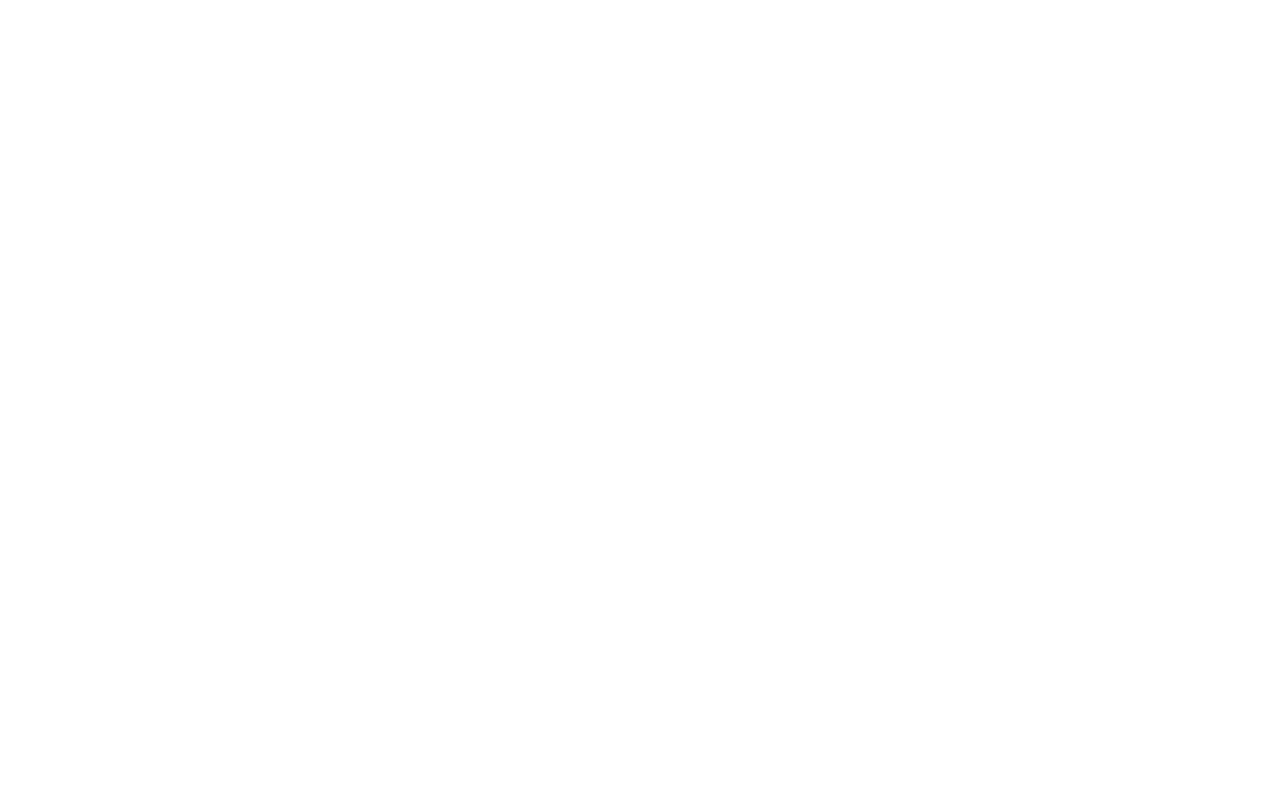
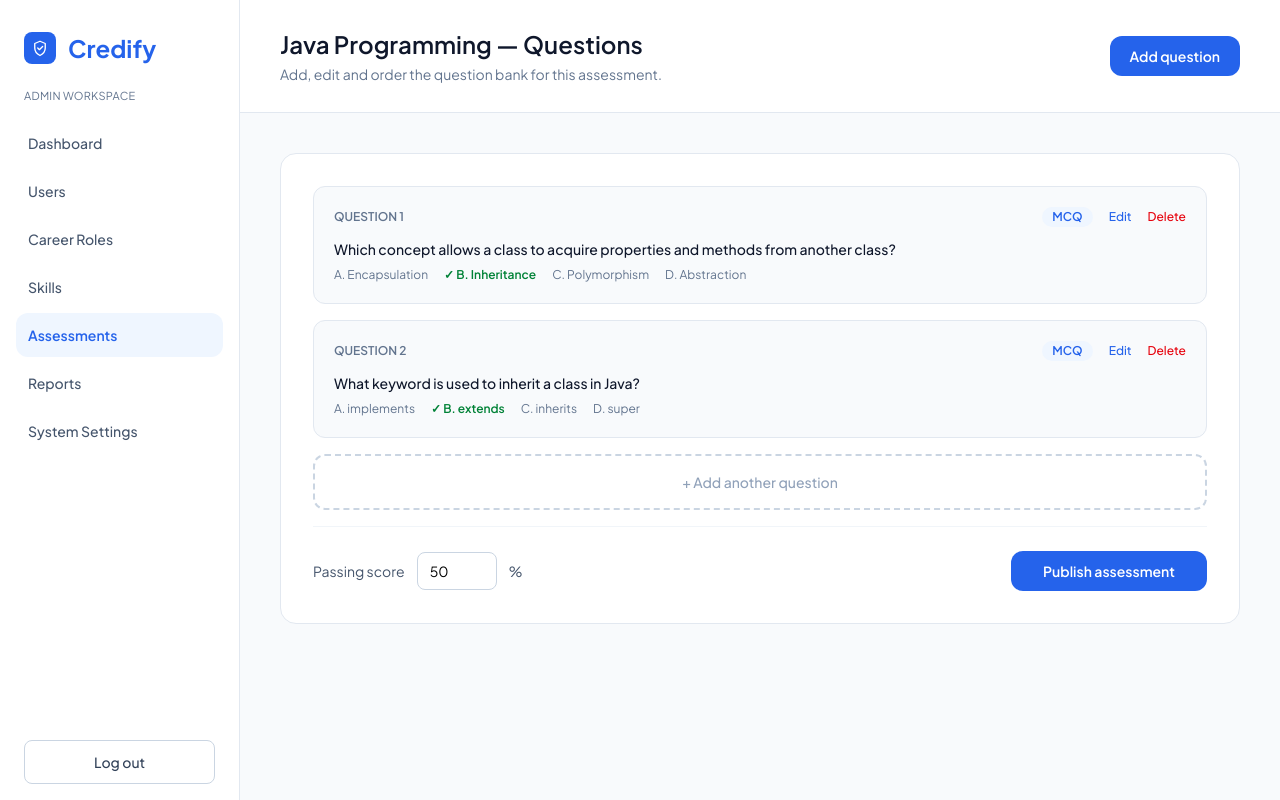
Before and after one commit to kaushalya4646/Credify-, a React (Vite) app in the folder client/: page /admin/assessments/editor in a window 1280 px wide. Before the commit this address had no page. Built offline with nearby package versions, Linux system fonts and the light colour scheme.

Commit message:
added AdminAssessmentEditorPage

```diff
--- a/client/src/App.jsx
+++ b/client/src/App.jsx
@@ -24,6 +24,17 @@
 import AdminAssessmentsPage from './pages/AdminAssessmentsPage'
 import AdminReportsPage from './pages/AdminReportsPage'
 import AdminSystemSettingsPage from './pages/AdminSystemSettingsPage'
+
+import NotFoundPage from './pages/NotFoundPage'
+import ForgotPasswordPage from './pages/ForgotPasswordPage'
+import ResetPasswordPage from './pages/ResetPasswordPage'
+import TwoFactorVerificationPage from './pages/TwoFactorVerificationPage'
+import CareerRoleDetailsPage from './pages/CareerRoleDetailsPage'
+import AssessmentInstructionsPage from './pages/AssessmentInstructionsPage'
+import MyJobsPage from './pages/MyJobsPage'
+import AdminAssessmentEditorPage from './pages/AdminAssessmentEditorPage'
+import AdminVerificationRecordsPage from './pages/AdminVerificationRecordsPage'
+import AdminPlatformContentPage from './pages/AdminPlatformContentPage'
 
 export default function App() {
   return (
@@ -55,6 +66,22 @@
       <Route path="/admin/reports" element={<AdminReportsPage />} />
       <Route path="/admin/settings" element={<AdminSystemSettingsPage />} />
 
+      <Route path="/forgot-password" element={<ForgotPasswordPage />} />
+      <Route path="/reset-password" element={<ResetPasswordPage />} />
+      <Route path="/login/verify" element={<TwoFactorVerificationPage />} />
+
+      <Route path="/candidate/career-role/:id" element={<CareerRoleDetailsPage />} />
+      <Route path="/candidate/assessments/:id/start" element={<AssessmentInstructionsPage />} />
+
+      <Route path="/recruiter/jobs" element={<MyJobsPage />} />
+
+      <Route path="/admin/assessments/editor" element={<AdminAssessmentEditorPage />} />
+      <Route path="/admin/verification" element={<AdminVerificationRecordsPage />} />
+      <Route path="/admin/content" element={<AdminPlatformContentPage />} />
+
+      <Route path="*" element={<NotFoundPage />} />
+
+
     </Routes>
   )
 }
--- /dev/null
+++ b/client/src/pages/AdminAssessmentEditorPage.jsx
@@ -0,0 +1,153 @@
+// src/pages/AdminAssessmentEditorPage.jsx
+import { useState } from 'react'
+import { Link, useLocation } from 'react-router-dom'
+
+const navItems = [
+  { label: 'Dashboard', path: '/admin/dashboard' },
+  { label: 'Users', path: '/admin/users' },
+  { label: 'Career Roles', path: '/admin/career-roles' },
+  { label: 'Skills', path: '/admin/skills' },
+  { label: 'Assessments', path: '/admin/assessments' },
+  { label: 'Reports', path: '/admin/reports' },
+  { label: 'System Settings', path: '/admin/settings' },
+]
+
+function AdminSidebar() {
+  const location = useLocation()
+  return (
+    <aside className="fixed left-0 top-0 h-screen w-60 bg-white border-r border-slate-200 flex flex-col">
+      <div className="px-6 pt-8 pb-6 flex items-center gap-3">
+        <div className="w-8 h-8 rounded-lg bg-primary flex items-center justify-center">
+          <svg width="18" height="18" viewBox="0 0 24 24" fill="none" stroke="#fff" strokeWidth="1.8" strokeLinejoin="round">
+            <path d="M12 3l7 3v6c0 5-3 8-7 10-4-2-7-5-7-10V6z" />
+            <path d="M9 12l2.2 2.2L15.5 10" strokeLinecap="round" />
+          </svg>
+        </div>
+        <span className="text-2xl font-bold text-primary">Credify</span>
+      </div>
+      <p className="px-6 text-[11px] tracking-wide text-slate-500">ADMIN WORKSPACE</p>
+      <nav className="flex-1 px-4 mt-4 space-y-1">
+        {navItems.map((item) => {
+          const active = location.pathname.startsWith(item.path)
+          return (
+            <Link
+              key={item.path}
+              to={item.path}
+              className={`flex items-center gap-3 px-3 py-3 rounded-xl text-sm font-medium ${
+                active ? 'bg-blue-50 text-primary font-semibold' : 'text-slate-600 hover:bg-slate-50'
+              }`}
+            >
+              {item.label}
+            </Link>
+          )
+        })}
+      </nav>
+      <div className="px-6 pb-4">
+        <Link to="/" className="flex min-h-11 w-full items-center justify-center rounded-lg border border-slate-300 text-sm font-medium text-slate-700 hover:bg-slate-50">
+          Log out
+        </Link>
+      </div>
+    </aside>
+  )
+}
+
+const initialQuestions = [
+  {
+    id: 1,
+    prompt: 'Which concept allows a class to acquire properties and methods from another class?',
+    options: ['Encapsulation', 'Inheritance', 'Polymorphism', 'Abstraction'],
+    correctIndex: 1,
+  },
+  {
+    id: 2,
+    prompt: 'What keyword is used to inherit a class in Java?',
+    options: ['implements', 'extends', 'inherits', 'super'],
+    correctIndex: 1,
+  },
+]
+
+export default function AdminAssessmentEditorPage() {
+  const [questions, setQuestions] = useState(initialQuestions)
+  const [passingScore, setPassingScore] = useState(50)
+
+  function addQuestion() {
+    setQuestions((prev) => [
+      ...prev,
+      { id: Date.now(), prompt: '', options: ['', '', '', ''], correctIndex: 0 },
+    ])
+  }
+
+  function removeQuestion(id) {
+    setQuestions((prev) => prev.filter((q) => q.id !== id))
+  }
+
+  return (
+    <div className="min-h-screen bg-slate-50">
+      <AdminSidebar />
+      <div className="ml-60">
+        <header className="bg-white border-b border-slate-200 px-10 py-7 flex items-center justify-between">
+          <div>
+            <h1 className="text-2xl font-semibold text-slate-900">Java Programming — Questions</h1>
+            <p className="text-sm text-slate-500 mt-1">Add, edit and order the question bank for this assessment.</p>
+          </div>
+          <button
+            onClick={addQuestion}
+            className="px-5 py-2.5 rounded-xl bg-primary text-white text-sm font-semibold hover:bg-primary-dark"
+          >
+            Add question
+          </button>
+        </header>
+
+        <main className="p-10">
+          <div className="bg-white rounded-2xl border border-slate-200 p-8 space-y-4">
+            {questions.map((q, index) => (
+              <div key={q.id} className="bg-slate-50 border border-slate-200 rounded-xl p-5">
+                <div className="flex items-center justify-between mb-3">
+                  <span className="text-xs font-semibold text-slate-500">QUESTION {index + 1}</span>
+                  <div className="flex items-center gap-4">
+                    <span className="px-2.5 py-0.5 rounded-full bg-blue-50 text-primary text-xs font-semibold">MCQ</span>
+                    <button className="text-primary text-xs font-medium">Edit</button>
+                    <button onClick={() => removeQuestion(q.id)} className="text-red-600 text-xs font-medium">Delete</button>
+                  </div>
+                </div>
+                <p className="text-sm font-medium text-slate-900 mb-2">{q.prompt || 'Untitled question'}</p>
+                <div className="flex flex-wrap gap-x-4 gap-y-1 text-xs">
+                  {q.options.map((opt, i) => (
+                    <span key={i} className={i === q.correctIndex ? 'text-green-700 font-semibold' : 'text-slate-500'}>
+                      {i === q.correctIndex ? '✓ ' : ''}{String.fromCharCode(65 + i)}. {opt || '(empty)'}
+                    </span>
+                  ))}
+                </div>
+              </div>
+            ))}
+
+            <button
+              onClick={addQuestion}
+              className="w-full py-4 rounded-xl border-2 border-dashed border-slate-300 text-sm font-medium text-slate-400 hover:text-primary hover:border-primary"
+            >
+              + Add another question
+            </button>
+
+            <div className="border-t border-slate-100 pt-6 flex items-center justify-between">
+              <div className="flex items-center gap-3">
+                <label className="text-sm text-slate-600">Passing score</label>
+                <input
+                  type="number"
+                  min={0}
+                  max={100}
+                  value={passingScore}
+                  onChange={(e) => setPassingScore(e.target.value)}
+                  className="w-20 px-3 py-2 rounded-lg border border-slate-300 text-sm"
+                />
+                <span className="text-sm text-slate-600">%</span>
+              </div>
+              <button className="px-8 py-2.5 rounded-xl bg-primary text-white font-semibold text-sm hover:bg-primary-dark">
+                Publish assessment
+              </button>
+            </div>
+          </div>
+        </main>
+      </div>
+    </div>
+  )
+}
```
